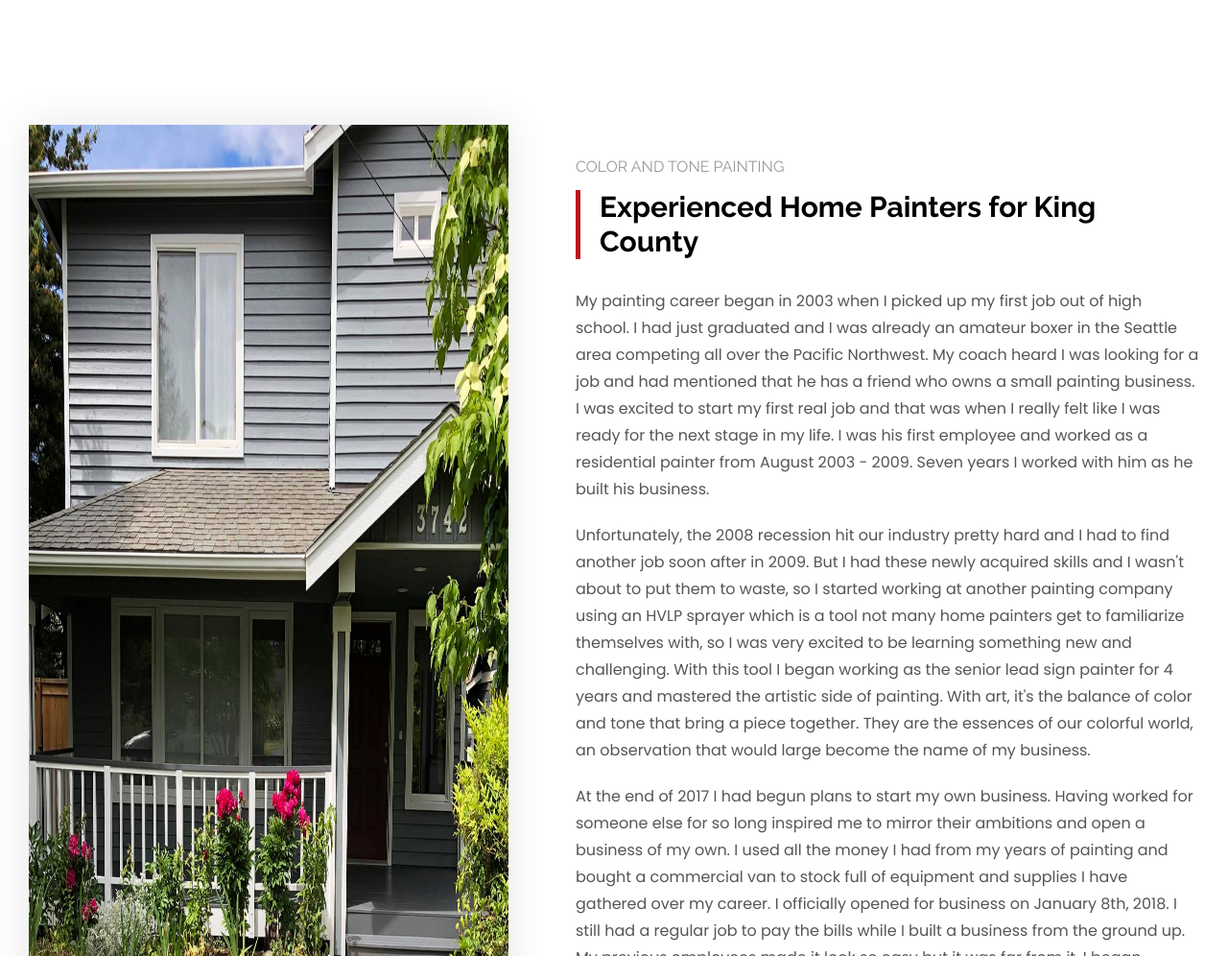
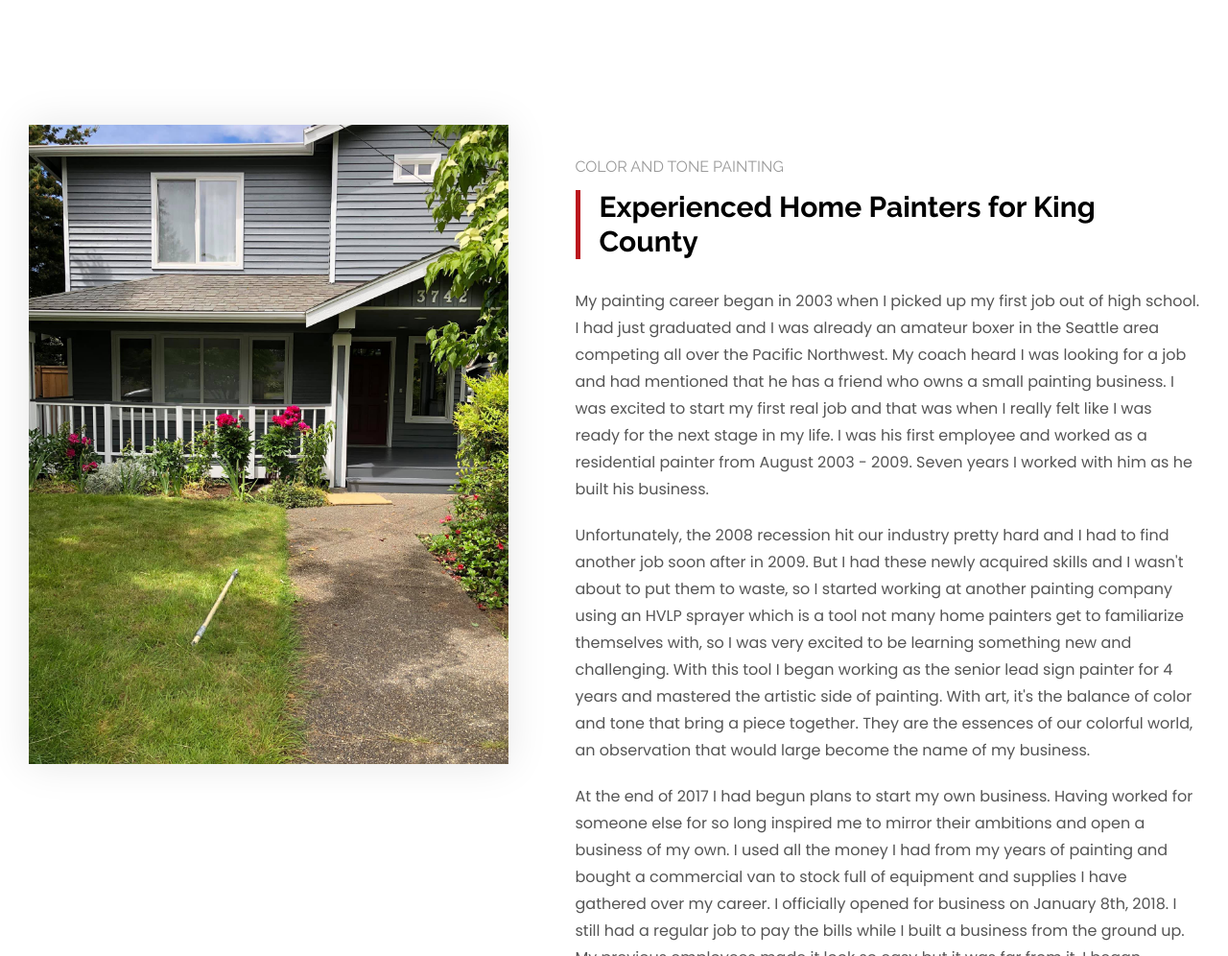
Before and after one commit to OakHarbor/colorandtonedemo, a plain HTML site: page html/about.html in a window 1280 px wide. Shown: the part 1160-2156 px from the top of the page at 96% size. Drawn offline with nearby package versions, Linux system fonts and the light colour scheme.

Commit message:
fixed image size on about page

```diff
--- a/css/about.css
+++ b/css/about.css
@@ -702,6 +702,7 @@
 
     .about-content-container img {
         width: 500px;
+        max-height: 666px;
         margin-right: 70px;
         -webkit-box-shadow: 0 0 40px rgba(0,0,0,.1);
         box-shadow: 0 0 40px rgba(0,0,0,.1);
```
